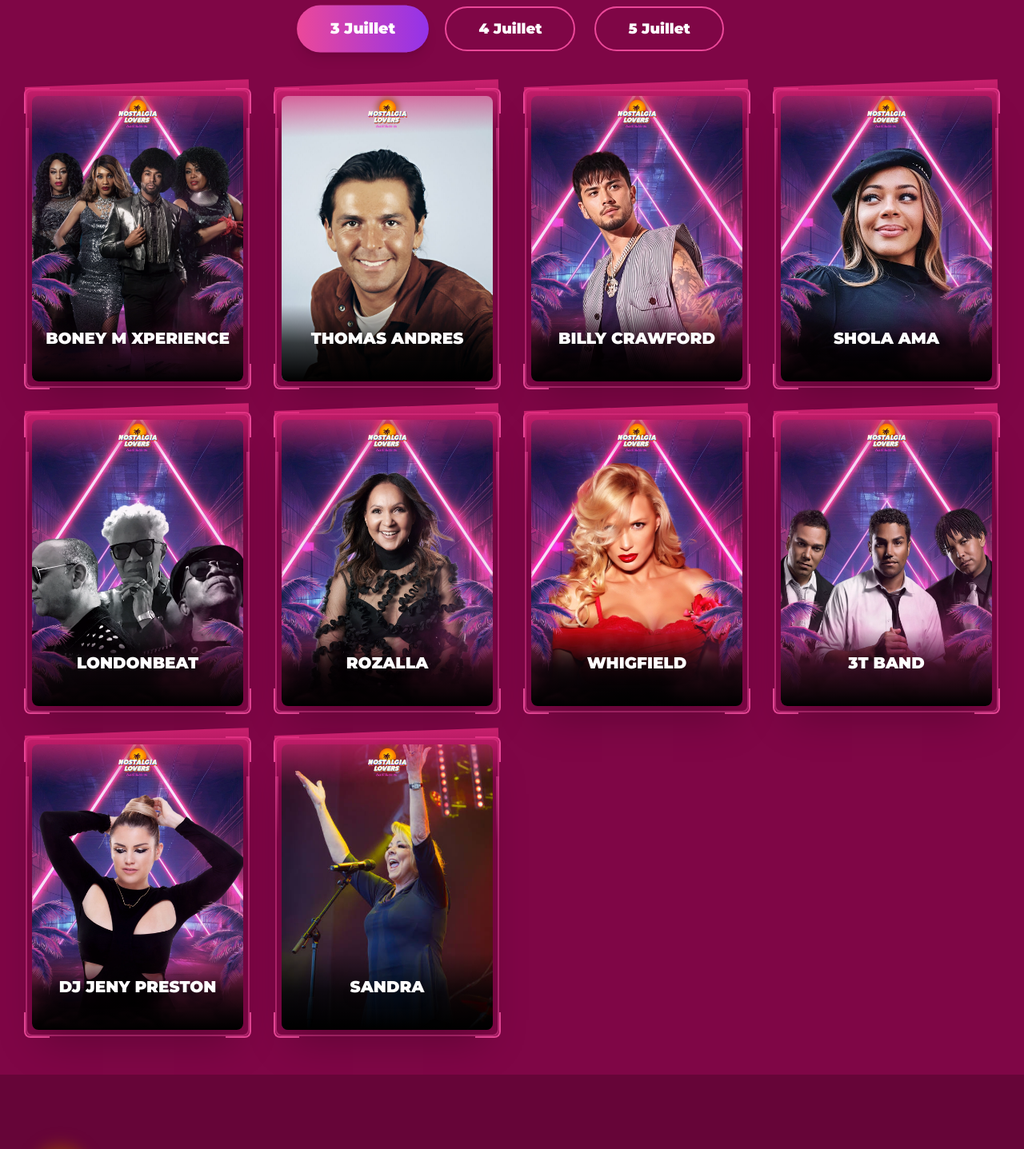
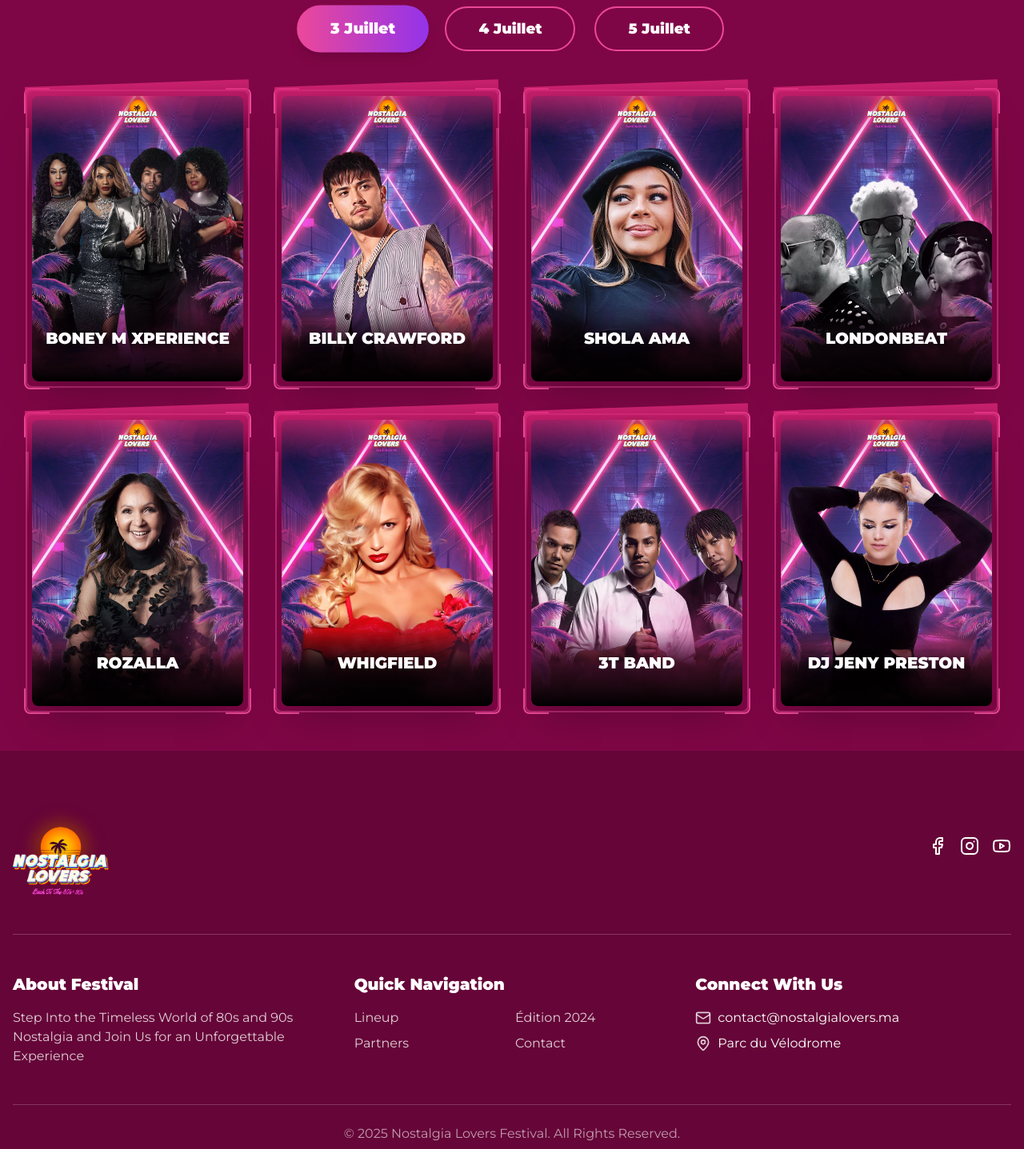
Before and after one commit to mouhcine7777/nostalgialovers, a Next.js app: page /lineup in a window 1280 px wide. Shown: the part 260-1697 px from the top of the page at 80% size. Built offline with nearby package versions, Linux system fonts and the light colour scheme.

Commit message:
first commit4

```diff
--- a/src/app/components/LineupSection.jsx
+++ b/src/app/components/LineupSection.jsx
@@ -11,7 +11,7 @@
 const artistData = {
   '3 Juillet': [
     { name: 'BONEY M XPERIENCE', image: '3juillet/boneyM.webp' },
-    { name: 'THOMAS ANDRES', image: '3juillet/artist4.webp' },
+    //{ name: 'THOMAS ANDRES', image: '3juillet/artist4.webp' },
     { name: 'BILLY CRAWFORD', image: '3juillet/billy.webp' },
     { name: 'SHOLA AMA', image: '3juillet/sholaama.webp' },
     { name: 'LONDONBEAT', image: '3juillet/LONDONBEAT.webp' },
@@ -19,7 +19,7 @@
     { name: 'WHIGFIELD', image: '3juillet/whigfield.webp' },
     { name: '3T BAND', image: '3juillet/3Tband.webp' },
     { name: 'DJ JENY PRESTON', image: '3juillet/jenypreston.webp' },
-    { name: 'SANDRA', image: '3juillet/sandra.webp' },
+    //{ name: 'SANDRA', image: '3juillet/sandra.webp' },
   ],
   '4 Juillet': [
     { name: 'JENNY FROM ACE OF BASE', image: '4juillet/aceofbase.webp' },
@@ -30,7 +30,7 @@
     { name: 'DOUBLE YOU', image: '4juillet/doble-you.webp' },
     { name: 'MAXX', image: '4juillet/maxx.webp' },
     { name: 'BELLINI', image: '4juillet/bellini.webp' },
-    { name: 'DJ KEVENATOR', image: '4juillet/djkevenator.jpg' },
+    //{ name: 'DJ KEVENATOR', image: '4juillet/djkevenator.jpg' },
     { name: 'TANIA EVANS', image: '4juillet/taniaevans.webp' },
   ],
   '5 Juillet': [
--- a/src/app/lineup/components/Lineuppage.jsx
+++ b/src/app/lineup/components/Lineuppage.jsx
@@ -6,7 +6,7 @@
 const artistData = {
   "3 Juillet": [
     { "name": "BONEY M XPERIENCE", "image": "3juillet/boneyM.webp", "youtubeId": "FYGTT7YhywA", "genre": "Disco", "era": "70s", "description": "Version moderne du légendaire Boney M, célèbre pour Daddy Cool.", "additionalInfo": "Daddy Cool – Un tube disco légendaire et indémodable." },
-    { "name": "THOMAS ANDRES", "image": "3juillet/artist4.webp", "youtubeId": "eNvUS-6PTbs", "genre": "Pop", "era": "80s", "description": "Voix mythique de Modern Talking, célèbre pour Cheri Cheri Lady.", "additionalInfo": "Cheri Cheri Lady – Un hit eurodance culte des années 80." },
+    //{ "name": "THOMAS ANDRES", "image": "3juillet/artist4.webp", "youtubeId": "eNvUS-6PTbs", "genre": "Pop", "era": "80s", "description": "Voix mythique de Modern Talking, célèbre pour Cheri Cheri Lady.", "additionalInfo": "Cheri Cheri Lady – Un hit eurodance culte des années 80." },
     { "name": "BILLY CRAWFORD", "image": "3juillet/billy.webp", "youtubeId": "qBfqcVUK8Q0", "genre": "Pop", "era": "2000s", "description": "Star pop et R&B, célèbre pour Trackin.", "additionalInfo": "Trackin – Un morceau pop-R&B ultra entraînant." },
     { "name": "SHOLA AMA", "image": "3juillet/sholaama.webp", "youtubeId": "Kd0PD5MbMnE", "genre": "R&B", "era": "90s", "description": "Icône du R&B britannique avec des hits comme You Might Need Somebody.", "additionalInfo": "You Might Need Somebody – Un classique R&B des années 90." },
     { "name": "LONDONBEAT", "image": "3juillet/LONDONBEAT.webp", "youtubeId": "dGw3w_njQ4g", "genre": "Pop", "era": "90s", "description": "Groupe pop international, célèbre pour I've Been Thinking About You.",  "additionalInfo": "I've Been Thinking About You – Un incontournable pop des années 90." },
@@ -14,7 +14,7 @@
     { "name": "WHIGFIELD", "image": "3juillet/whigfield.webp", "youtubeId": "8DNQRtmIMxk", "genre": "Eurodance", "era": "90s", "description": "Icône de la dance 90s, connue pour l’hymne Saturday Night.", "additionalInfo": "Saturday Night – Whigfield* : Un hit festif qui a marqué toute une génération." },
     { "name": "3T BAND", "image": "3juillet/3Tband.webp", "youtubeId": "EBoX-wYhs-U", "genre": "Pop", "era": "90s", "description": "Fils de Tito Jackson, stars du R&B avec Anything.", "additionalInfo": "Anything – Une ballade R&B emblématique des 90s.", "additionalInfo": "I've Been Thinking About You – Un incontournable pop des années 90." },
     { "name": "DJ JENY PRESTON", "image": "3juillet/jenypreston.webp", "youtubeId": "WJoaUbctbJs", "genre": "EDM", "era": "2020s", "description": "DJ Jeny Preston – DJ électrisante, mixant les classiques des années 80 et 90 pour une ambiance explosive.", "additionalInfo": "Des hits des années 80 et 90, parfaits pour électriser la piste de danse." },
-    { "name": "SANDRA", "image": "3juillet/sandra.webp", "youtubeId": "yUc5TvYynAs", "genre": "Pop", "era": "80s", "description": "Icône pop des années 80, connue pour Maria Magdalena.", "additionalInfo": "Maria Magdalena – Un hit new wave électrisant." }
+    //{ "name": "SANDRA", "image": "3juillet/sandra.webp", "youtubeId": "yUc5TvYynAs", "genre": "Pop", "era": "80s", "description": "Icône pop des années 80, connue pour Maria Magdalena.", "additionalInfo": "Maria Magdalena – Un hit new wave électrisant." }
   ],
   "4 Juillet": [
     { "name": "JENNY FROM ACE OF BASE", "image": "4juillet/aceofbase.webp", "youtubeId": "d73tiBBzvFM", "genre": "Pop", "era": "90s", "description": "Chanteuse principale des tubes légendaires All That She Wants et The Sign, icône de la pop 90s.", "additionalInfo": "All That She Wants – Ace of Base : Un hit planétaire aux sonorités reggae-pop uniques." },
@@ -25,7 +25,7 @@
     { "name": "MAXX", "image": "4juillet/maxx.webp", "youtubeId": "7uhWJATdXMA", "genre": "Eurodance", "era": "90s", "description": "Duo eurodance explosif à l’origine des hits Get-A-Way et No More (I Can’t Stand It).", "additionalInfo": "Get-A-Way – Maxx : Un hit dance puissant aux beats entraînants." },
     { "name": "KELLY O (CAPPELLA)", "image": "4juillet/kellyo.webp", "youtubeId": "y3KihWJRh6U", "genre": "Pop", "era": "90s", "description": "Chanteuse de Cappella et voix emblématique du titre U Got 2 Let the Music.", "additionalInfo": "U Got 2 Let the Music – Cappella : Un classique incontournable des clubs 90s." },
     { "name": "BELLINI", "image": "4juillet/bellini.webp", "youtubeId": "fhHKYR-v0UE", "genre": "Latin Pop", "era": "90s", "description": "Groupe culte ayant enflammé les pistes de danse avec Samba de Janeiro.", "additionalInfo": "Samba de Janeiro – Bellini : Un cocktail explosif de rythmes brésiliens." },
-    { "name": "DJ KEVENATOR", "image": "4juillet/djkevenator.jpg", "youtubeId": "SWyEzY21nIc", "genre": "EDM", "era": "2010s", "description": "DJ talentueux mixant les plus grands classiques des années 80 et 90 avec une touche moderne.", "additionalInfo": "Spécialiste des remix énergiques qui font vibrer les pistes de danse." },
+    //{ "name": "DJ KEVENATOR", "image": "4juillet/djkevenator.jpg", "youtubeId": "SWyEzY21nIc", "genre": "EDM", "era": "2010s", "description": "DJ talentueux mixant les plus grands classiques des années 80 et 90 avec une touche moderne.", "additionalInfo": "Spécialiste des remix énergiques qui font vibrer les pistes de danse." },
     { "name": "TANIA EVANS", "image": "4juillet/taniaevans.webp", "youtubeId": "ZMtf_ouMTHw", "genre": "Dance", "era": "90s", "description": "Chanteuse officielle du hit Mr. Vain de Culture Beat, une voix puissante et inoubliable.", "additionalInfo": "Mr. Vain – Culture Beat : Un titre incontournable de la dance des années 90." }
   ],
   "5 Juillet": [
```
